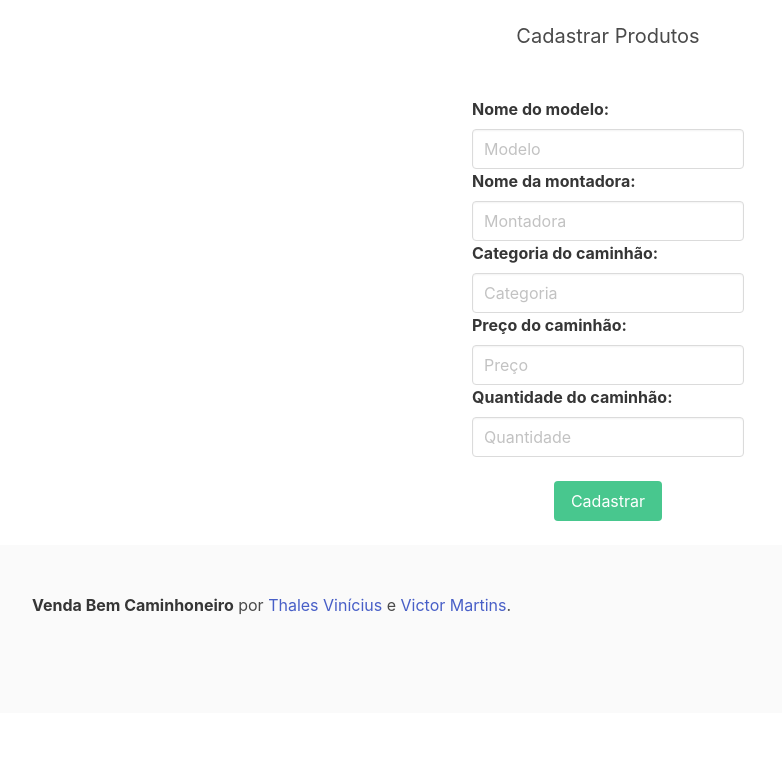
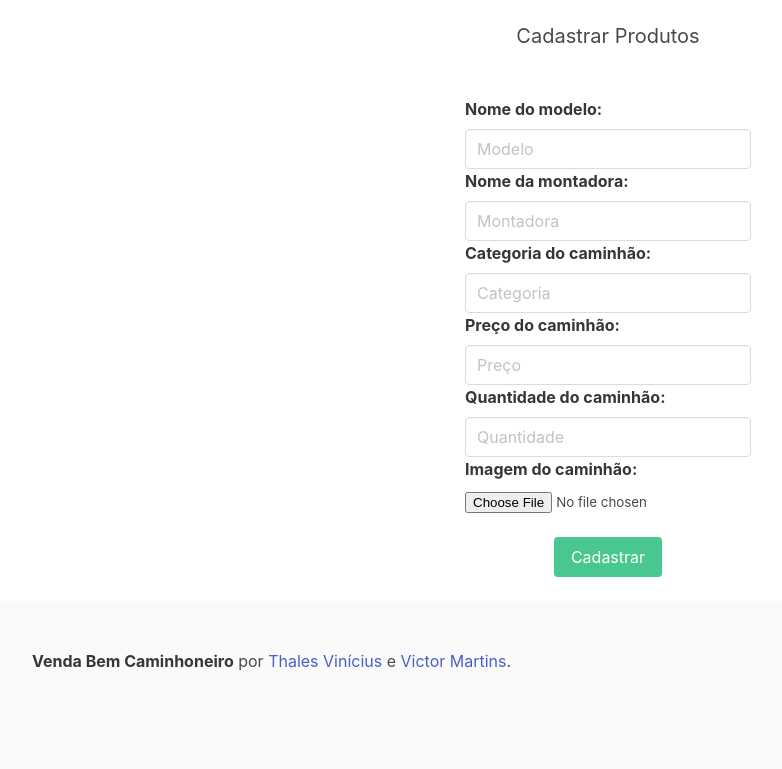
Before and after one commit to Edemundo/TrabalhoPHP, a PHP site: page /cadastrarCaminhao.php in a window 1280 px wide. Shown: the part 201-970 px from the top of the page, without its empty margins (32-814 px from the left). Before the commit the page ends 816 px from the top, so only its background shows below. Run offline with PHP 8.4, Linux system fonts and the light colour scheme; some libraries are stand-ins or nearby versions.

Commit message:
html do cadastrar caminhao com imagem, fata mexer no php

```diff
--- a/paginas/cadastrarCaminhao.php
+++ b/paginas/cadastrarCaminhao.php
@@ -49,6 +49,15 @@
                     <div class="control">
                         <input id="qtd" class="input" type="text" placeholder="Quantidade" name="qtd">
                     </div>
+                    <label class="label">Imagem do caminhão: </label>
+                    <div class="control">
+                    <form action="cadastrarCaminhao.php" method="post" enctype="multipart/form-data">
+                        <label class="custom-file">
+                            <input type="file" id="file" class="custom-file-input" name="img">
+                            <span class="custom-file-control"></span>
+                        </label>
+                    </form>
+                    <br>
                     <br>
                     <div class="field has-addons has-addons-centered">
                         <p class="control">
@@ -56,6 +65,7 @@
                                 Cadastrar
                             </button>
                         </p>
+                    </div>
                     </div>
 
                 </form>
```
